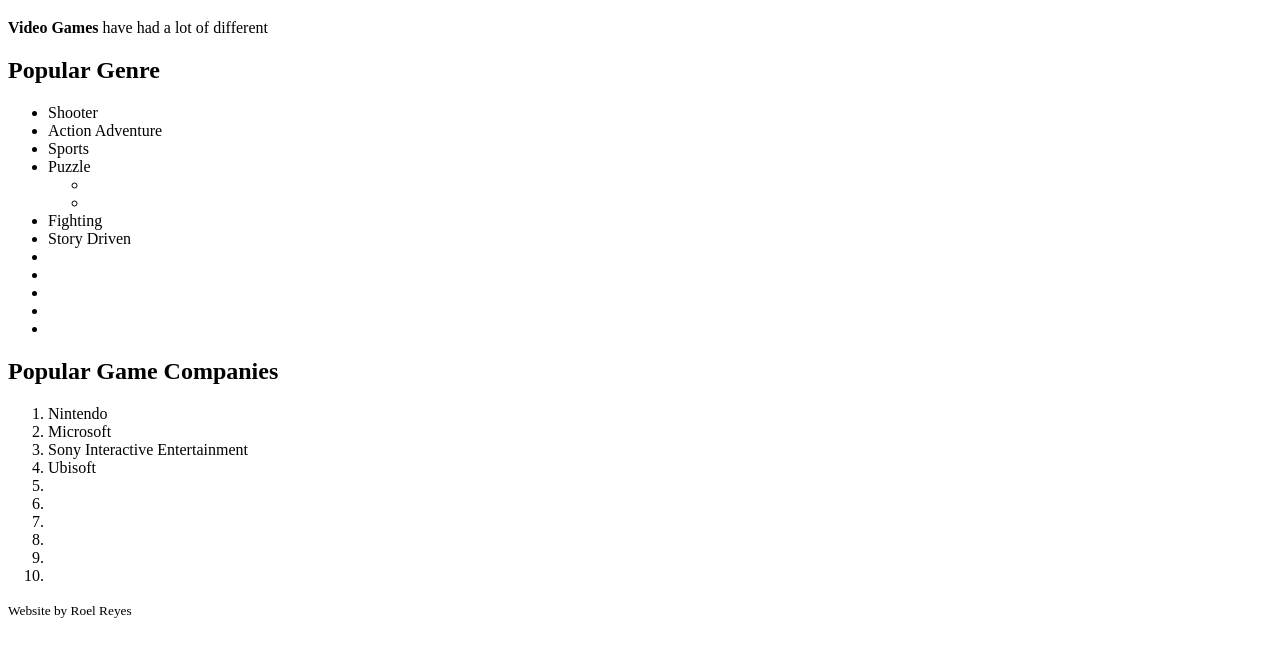
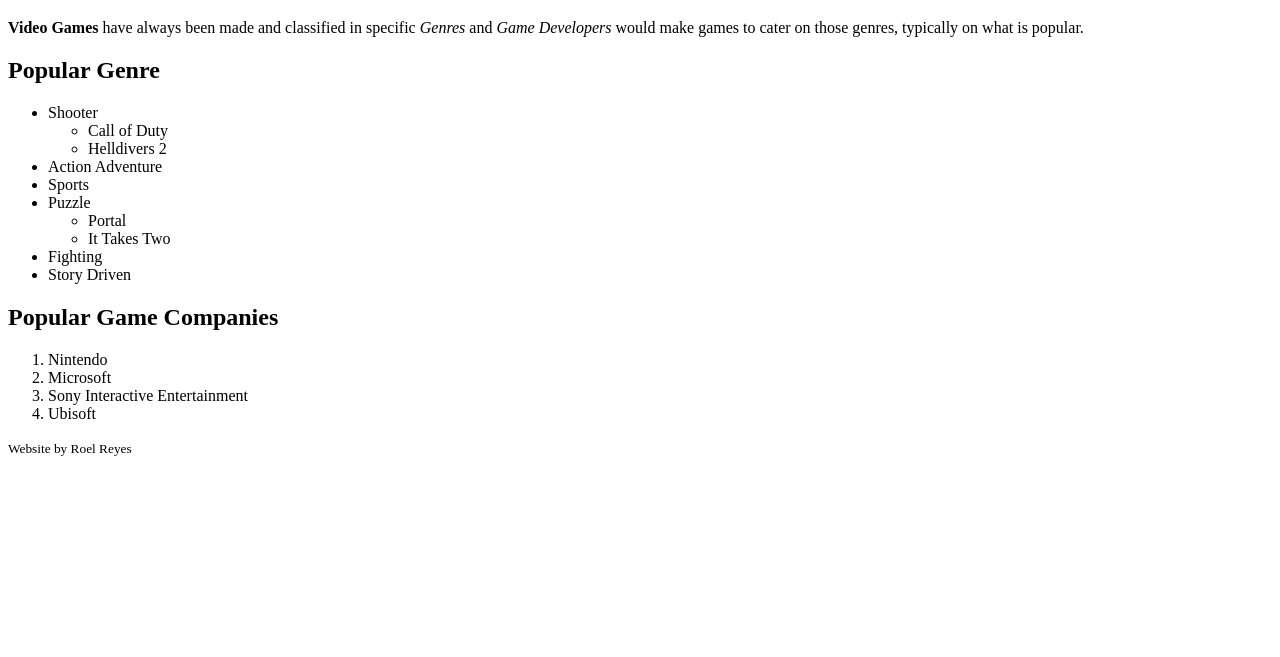
Before and after one commit to Roel-R/Roel-R.github.io, a plain HTML site: page Practical Challenge Website/index.html in a window 1280 px wide. Shown: the part 61-718 px from the top of the page. Drawn offline with Linux system fonts and the light colour scheme.

Commit message:
Finished

```diff
--- a/Practical Challenge Website/index.html
+++ b/Practical Challenge Website/index.html
@@ -8,25 +8,25 @@
 <body>
     <h1>Video Games</h1>
     <p>
-        <strong>Video Games</strong> have had a lot of different
+        <strong>Video Games</strong> have always been made and classified in specific <em>Genres</em> and <em>Game Developers</em> would make games to cater on those genres, typically on what is popular.
     </p>
     <h2>Popular Genre</h2>
     <ul>
         <li>Shooter</li>
+        <ul>
+            <li>Call of Duty</li>
+            <li>Helldivers 2</li>
+        </ul>
         <li>Action Adventure</li>
         <li>Sports</li>
         <li>Puzzle</li>
             <ul>
-                <li></li>
-                <li></li>
+                <li>Portal</li>
+                <li>It Takes Two</li>
             </ul>
         <li>Fighting</li>
         <li>Story Driven</li>
-        <li></li>
-        <li></li>
-        <li></li>
-        <li></li>
-        <li></li>
+
     </ul>
     <h2>Popular Game Companies</h2>
     <ol>
@@ -34,12 +34,7 @@
         <li>Microsoft</li>
         <li>Sony Interactive Entertainment</li>
         <li>Ubisoft</li>
-        <li></li>
-        <li></li>
-        <li></li>
-        <li></li>
-        <li></li>
-        <li></li>
+
     </ol>
     <small>Website by Roel Reyes</small>
 </body>
```
